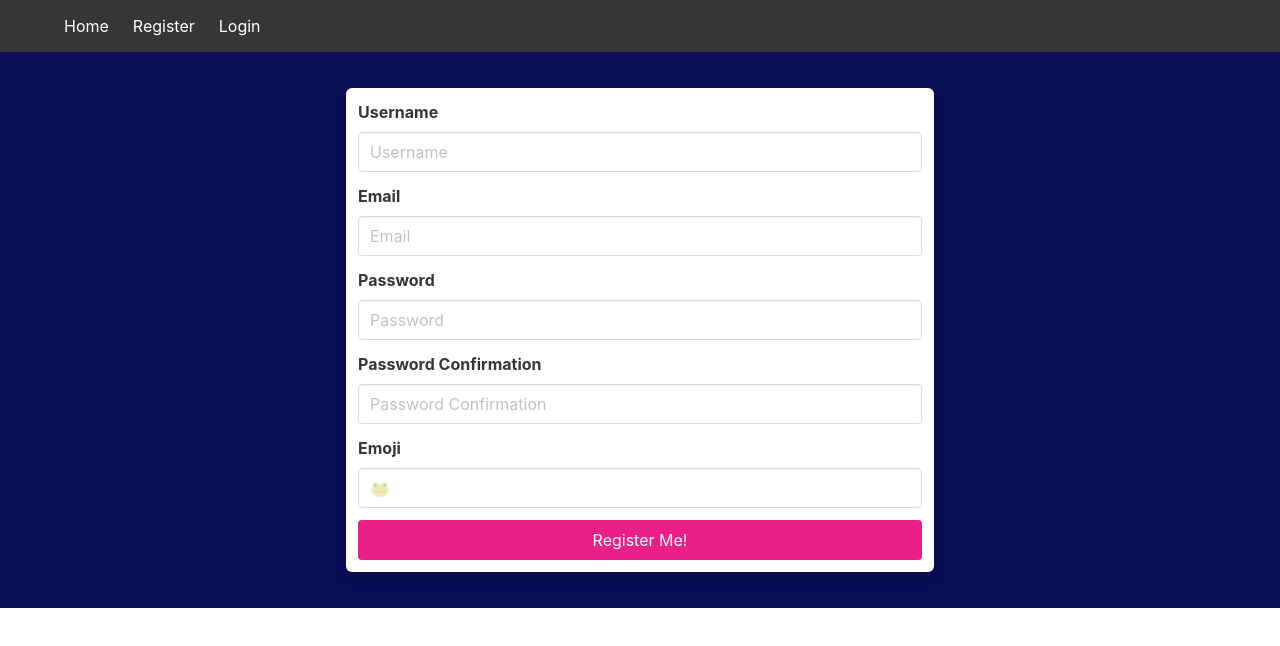
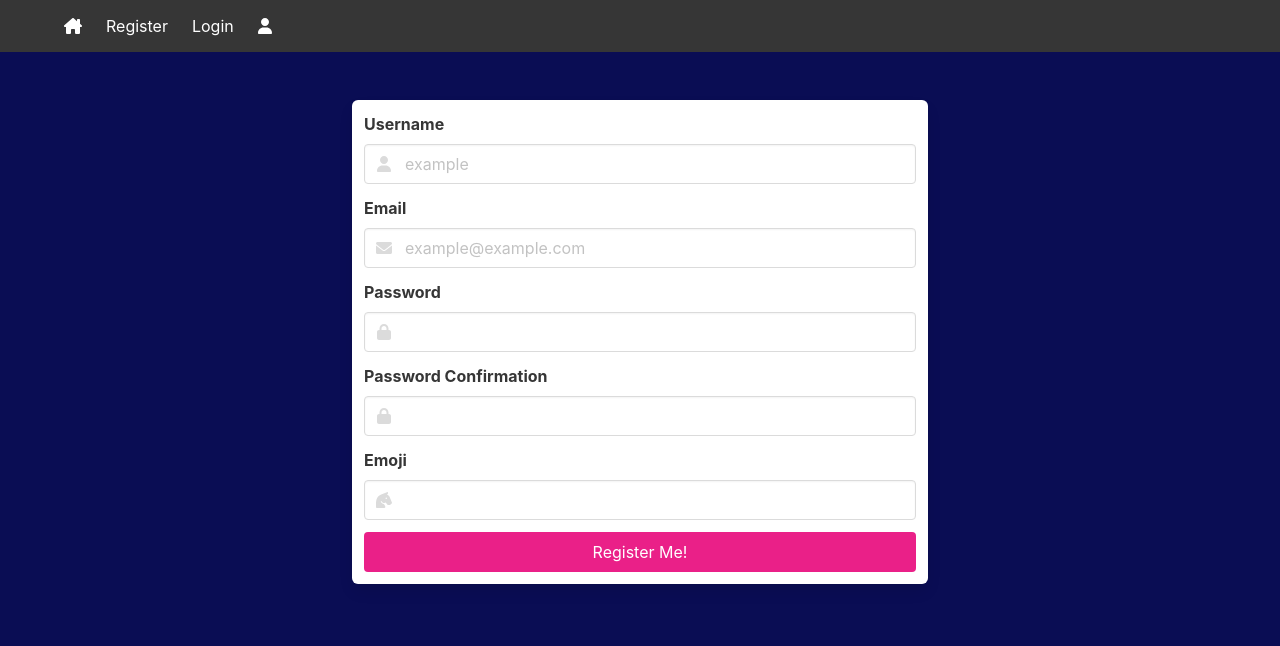
Before and after one commit to ashleygyngell/lyricle-frontend, a React app: page /register in a window 1280 px wide. Shown: the top 646 px of the page. Built offline with nearby package versions, Linux system fonts and the light colour scheme.

Commit message:
showing users info on profile, basic styling

```diff
--- a/src/App.js
+++ b/src/App.js
@@ -5,6 +5,7 @@ import Navbar from './components/Navbar';
 import Register from './components/Register';
 import Login from './components/Login';
 import Play from './components/Play';
+import UserProfile from './components/UserProfile';
 function App() {
   return (
     <BrowserRouter>
@@ -14,6 +15,7 @@ function App() {
         <Route path="/register" element={<Register />} />
         <Route path="/login" element={<Login />} />
         <Route path="/play" element={<Play />} />
+        <Route path="/userprofile" element={<UserProfile />} />
       </Routes>
     </BrowserRouter>
   );
--- a/src/components/Login.js
+++ b/src/components/Login.js
@@ -30,7 +30,8 @@ function Login() {
   }
 
   return (
-    <section className="section has-background-success">
+    <section className="hero is-fullheight-with-navbar is-success">
+      <div className="section has-background-success">
         <div className="container">
           <div className="columns">
             <form
@@ -39,27 +40,33 @@ function Login() {
             >
               <div className="field">
                 <label className="label">Email</label>
-              <div className="control">
+                <div className="control has-icons-left">
                   <input
                     className="input"
-                  placeholder="Email"
+                    placeholder="example@example.com"
                     name="email"
                     onChange={handleChange}
                     value={user.email}
                   />
+                  <span className="icon is-left">
+                    <i className="fas fa-envelope"></i>
+                  </span>
                 </div>
               </div>
               <div className="field">
                 <label className="label">Password</label>
-              <div className="control">
+                <div className="control has-icons-left">
                   <input
                     type="password"
                     className="input"
-                  placeholder="Password"
+                    placeholder=""
                     name="password"
                     onChange={handleChange}
                     value={user.password}
                   />
+                  <span className="icon is-left">
+                    <i className="fas fa-lock"></i>
+                  </span>
                 </div>
               </div>
               <div className="field">
@@ -74,6 +81,7 @@ function Login() {
             </form>
           </div>
         </div>
+      </div>
     </section>
   );
 }
--- a/src/components/Navbar.js
+++ b/src/components/Navbar.js
@@ -8,13 +8,16 @@ const Navbar = () => {
         <div className="container">
           <div className="navbar-brand">
             <Link to="/" className="navbar-item">
-              Home
+              <i className="fa-solid fa-house-chimney"></i>
             </Link>
             <Link to="/register" className="navbar-item">
               Register
             </Link>
             <Link to="/login" className="navbar-item">
               Login
+            </Link>
+            <Link to="/userprofile" className="navbar-item">
+              <i className="fa-solid fa-user"></i>
             </Link>
           </div>
         </div>
--- a/src/components/Play.js
+++ b/src/components/Play.js
@@ -4,22 +4,20 @@ import { getKendrick } from '../lib/geniusapi';
 
 const options = {
   apiKey: '4wX_AIcVI8fQHIbkWY8z95hKj_23o_04j8FOVD79b-1g_m2GXuYzyfC7pHRDoacU',
-  title: 'Blinding Lights',
-  artist: 'The Weeknd',
-  album: 'After Hours',
+  title: 'HUMBLE',
+  artist: 'Kendrik Lamar',
   optimizeQuery: true,
 };
 
 function click() {
   getLyrics(options).then((lyrics) => console.log(lyrics));
-  getSong(options).then((song) =>
-    console.log(`
-	${song.id}
-	${song.title}
-	${song.url}
-	${song.albumArt}
-	${song.lyrics}`)
-  );
+  // getSong(options).then((song) =>
+  //   console.log(`
+  // ${song.id}
+  // ${song.title}
+  // ${song.albumArt}
+  // ${song.lyrics}`)
+  // );
 }
 
 // const KendrickStats = () => {};
@@ -32,13 +30,13 @@ const Home = () => {
       try {
         const { data } = await getKendrick();
         setkendrikinfo(data.response.hits);
-        console.log(data.response.hits);
       } catch (err) {
         console.error(err);
       }
     };
     getData();
   }, []);
+
   return (
     <section className="hero is-fullheight-with-navbar is-success">
       <div className="hero-body">
@@ -53,7 +51,9 @@ const Home = () => {
             ) : (
               console.log(
                 'TEST',
-                kendrikinfo.map((x) => x.result.full_title)
+                kendrikinfo.map((x) => x.result.full_title),
+                console.log('TEST2', kendrikinfo[0].result.title),
+                console.log('TEST3', kendrikinfo[0].result.artist_names)
               )
             )}
           </div>
--- a/src/components/Register.js
+++ b/src/components/Register.js
@@ -32,73 +32,88 @@ function Register() {
   }
 
   return (
-    <section className="section has-background-success">
-      <div className="container">
-        <div className="columns">
+    <section className="hero is-fullheight-with-navbar is-success">
+      <div className="section has-background-success">
+        <div className="container">
           <form
             className="column is-half is-offset-one-quarter box"
             onSubmit={handleSubmit}
           >
             <div className="field">
               <label className="label">Username</label>
-              <div className="control">
+              <div className="control has-icons-left">
                 <input
                   className="input"
-                  placeholder="Username"
+                  placeholder="example"
                   name="username"
                   onChange={handleChange}
                   value={user.username}
                 />
+                <span className="icon is-left">
+                  <i className="fas fa-user"></i>
+                </span>
               </div>
             </div>
             <div className="field">
               <label className="label">Email</label>
-              <div className="control">
+              <div className="control has-icons-left">
                 <input
                   className="input"
-                  placeholder="Email"
+                  placeholder="example@example.com"
                   name="email"
                   onChange={handleChange}
                   value={user.email}
                 />
+                <span className="icon is-left">
+                  <i className="fas fa-envelope"></i>
+                </span>
               </div>
             </div>
             <div className="field">
               <label className="label">Password</label>
-              <div className="control">
+              <div className="control has-icons-left">
                 <input
                   type="password"
                   className="input"
-                  placeholder="Password"
+                  placeholder=""
                   name="password"
                   onChange={handleChange}
                   value={user.password}
                 />
+                <span className="icon is-left">
+                  <i className="fas fa-lock"></i>
+                </span>
               </div>
             </div>
             <div className="field">
               <label className="label">Password Confirmation</label>
-              <div className="control">
+              <div className="control has-icons-left">
                 <input
                   type="password"
                   className="input"
-                  placeholder="Password Confirmation"
+                  placeholder=""
                   name="password_confirmation"
                   onChange={handleChange}
                   value={user.password_confirmation}
                 />
+                <span className="icon is-left">
+                  <i className="fas fa-lock"></i>
+                </span>
               </div>
             </div>
             <div className="field">
               <label className="label">Emoji </label>
-              <div className="control">
+              <div className="control has-icons-left">
                 <input
                   className="input"
-                  placeholder="🐸"
+                  placeholder=""
                   name="image"
                   onChange={handleChange}
                   value={user.image}
                 />
+                <span className="icon is-left">
+                  <i className="fas fa-horse-head"></i>
+                </span>
               </div>
             </div>
             <div className="field">
--- /dev/null
+++ b/src/components/UserProfile.js
@@ -0,0 +1,34 @@
+import React from 'react';
+import { getLoggedInUserId, getUserById } from '../lib/api';
+
+const UserProfile = () => {
+  const [user, setUser] = React.useState({});
+
+  React.useEffect(() => {
+    const getData = async () => {
+      const user = await getUserById(getLoggedInUserId());
+      setUser(user.data);
+    };
+    getData();
+  }, []);
+
+  console.log('user', user);
+
+  return (
+    <section className="hero is-fullheight-with-navbar is-info">
+      <div className="has-background-info p-4 mb-4">
+        <div className="columns py-2">
+          <div className="column is-6">
+            <p className="title">{user.image}</p>
+            <p className="title">{user.username}</p>
+            <p className="title">
+              <i className="fa-solid fa-trophy"></i>: {user.user_leagues}
+            </p>
+          </div>
+        </div>
+      </div>
+    </section>
+  );
+};
+
+export default UserProfile;
--- a/src/lib/api.js
+++ b/src/lib/api.js
@@ -25,3 +25,28 @@ export const createCheese = (cheese) => {
     headers: { Authorization: `Bearer ${localStorage.getItem('accessToken')}` },
   });
 };
+
+export const getLoggedInUserId = (user) => {
+  // const token = localStorage.getItem('token');
+  // if (!token) return false;
+  // const userObject = JSON.parse(window.atob(token.split('.')[1]));
+  // return userObject, user;
+};
+
+export const getUserById = () => {
+  console.log(`Bearer ${localStorage.getItem('accessToken')}`);
+  return axios.get(`${baseUrl}/authentication/credentials/`, {
+    headers: { Authorization: `Bearer ${localStorage.getItem('accessToken')}` },
+  });
+};
+
+// export const getUserById = async () => {
+//   const options = {
+//     method: 'GET',
+//     url: '/api/authentication/credentials',
+//   };
+
+//   const { data } = await axios.request(options);
+
+//   return data;
+// };
```
Lines whose indentation alone changed are shown as unchanged.
